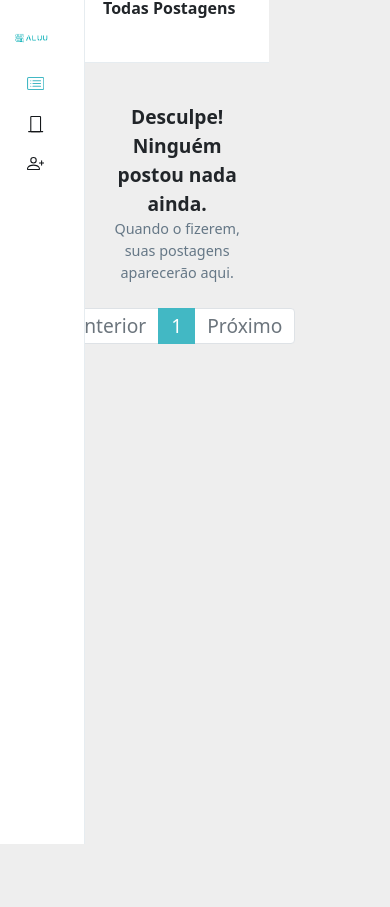
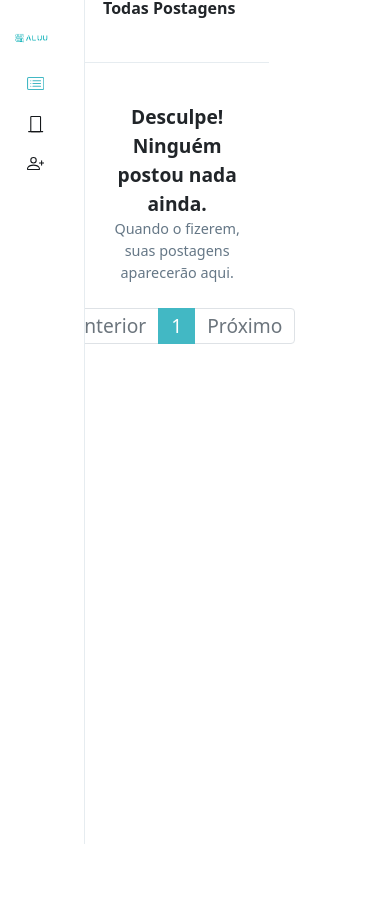
Before and after one commit to GreisonRohr/aluu, a Django app: page / in a window 390 px wide. After the commit the page ends 844 px from the top, so only its background shows below. Run offline with Django 3.2, Linux system fonts and the light colour scheme; data that the repository does not hold is empty; some libraries are stand-ins or nearby versions.

Commit message:
ajustando tela

```diff
--- a/network/static/network/styles.css
+++ b/network/static/network/styles.css
@@ -702,6 +702,10 @@
     .right-div {
         display: none;
     }
+
+    .main-content {
+        flex: 1; /* Volta a ocupar todo o espaço em telas menores */
+    }
 }
 
 .right-div .head {
@@ -1179,14 +1183,4 @@
     .create-post-icon {
         display: inline-block;
     }
-
-    .body-content {
-        flex: 1; /* Ajuste a largura desejada para o corpo quando a right-div estiver oculta */
-    }
 }
-
-.body-content {
-    flex: 2; /* Ajuste a largura desejada para o corpo */
-    background-color: #eee;
-    /* Estilo do corpo principal */
-}
--- a/network/templates/network/layout.html
+++ b/network/templates/network/layout.html
@@ -226,10 +226,8 @@
                 </div>
             </div>
 
-            <div class="body-content">
-                {% block body %}
-                {% endblock %}
-            </div>
+            {% block body %}
+            {% endblock %}
 
             <div class="right-div">
                 <nav class="head">
```
